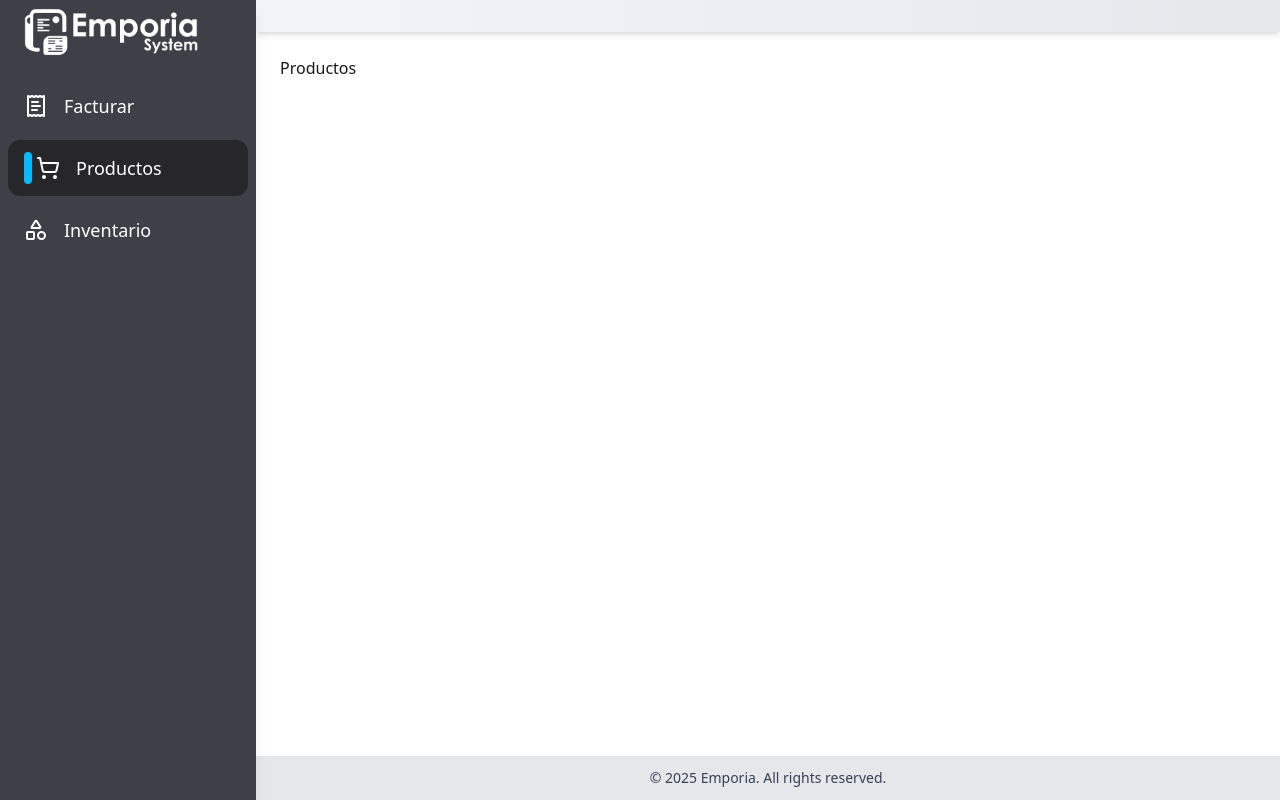
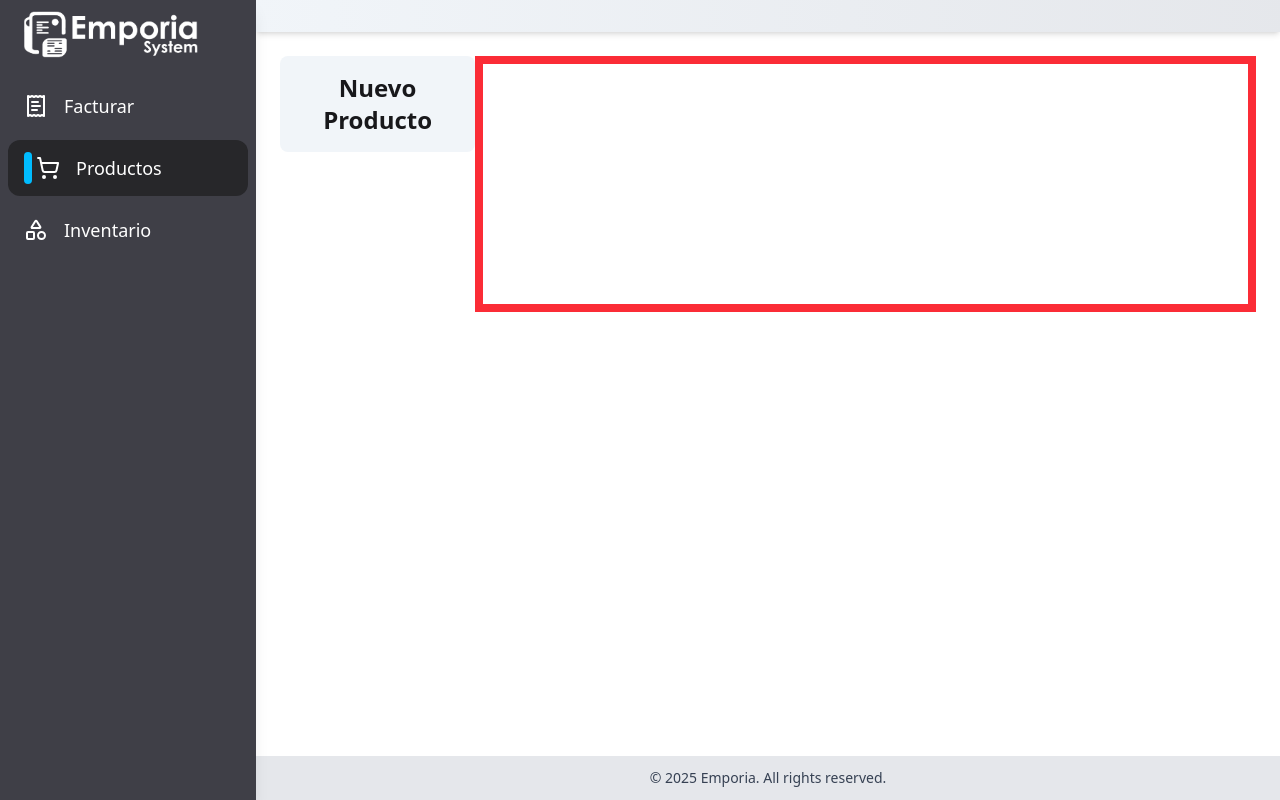
Before and after one commit to DaveB4r/emporia-demo, a React (Vite) app: page /productos in a window 1280 px wide. Built offline with nearby package versions, Linux system fonts and the light colour scheme.

Commit message:
adding products

```diff
--- a/src/components/facturar/contado/TabContado.tsx
+++ b/src/components/facturar/contado/TabContado.tsx
@@ -44,8 +44,9 @@ const TabContado = ({ productos, setProductos, type }: Props) => {
           producto.unidades;
       });
     }
-    setIva(subTotal * 0.19);
-    setSubtotal(subTotal);
+    const newSubtotal = Math.ceil(subTotal / 1.19)
+    setSubtotal(newSubtotal);
+    setIva(subTotal - newSubtotal);
   }, [productos]);
 
   const handleSubmit = (e: FormEvent) => {
--- /dev/null
+++ b/src/components/productos/AddProduct.tsx
@@ -0,0 +1,19 @@
+import { useState } from "react";
+
+const AddProduct = () => {
+  const [file, setFile] = useState<File | null>(null);
+  const [preview, setPreview] = useState("");
+
+  return (
+    <div className="flex flex-col justify-center items-center">
+      <h3 className="text-2xl text-center capitalize p-4 bg-slate-100 w-full rounded-lg font-bold">
+        Nuevo producto
+      </h3>
+      <form className="space-y-4">
+
+      </form>
+    </div>
+  );
+};
+
+export default AddProduct;
--- a/src/pages/Productos.tsx
+++ b/src/pages/Productos.tsx
@@ -1,7 +1,14 @@
+import AddProduct from "../components/productos/AddProduct";
+
 const Productos = () => {
   return (
-    <div>Productos</div>
-  )
-}
+    <div className="flex flex-col md:flex-row justify-between">
+      <div className="w-full md:w-[20%] min-h-64">
+        <AddProduct />
+      </div>
+      <div className="w-full md:w-[80%] border-8 border-red-500 min-h-64"></div>
+    </div>
+  );
+};
 
-export default Productos
+export default Productos;
```
Also changed, not shown: public/images/logo.webp, public/images/white-logo.webp.
